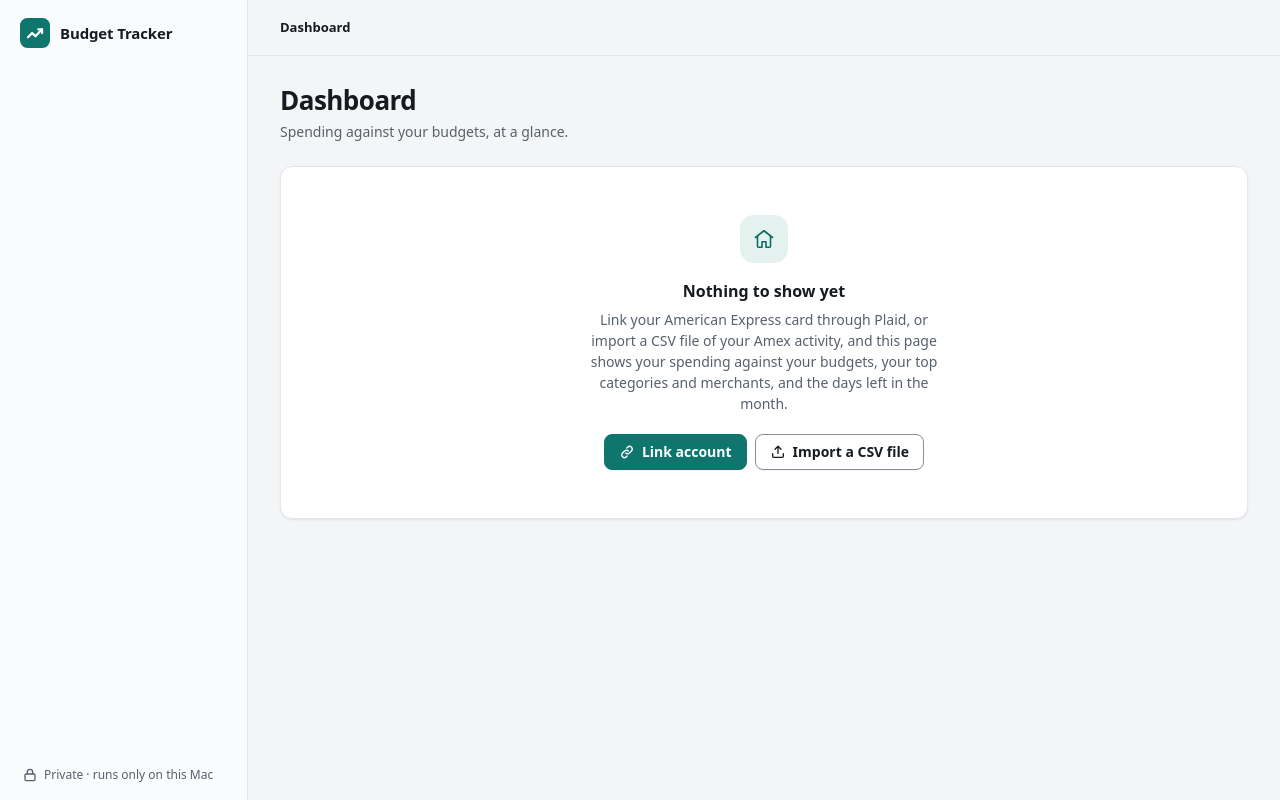
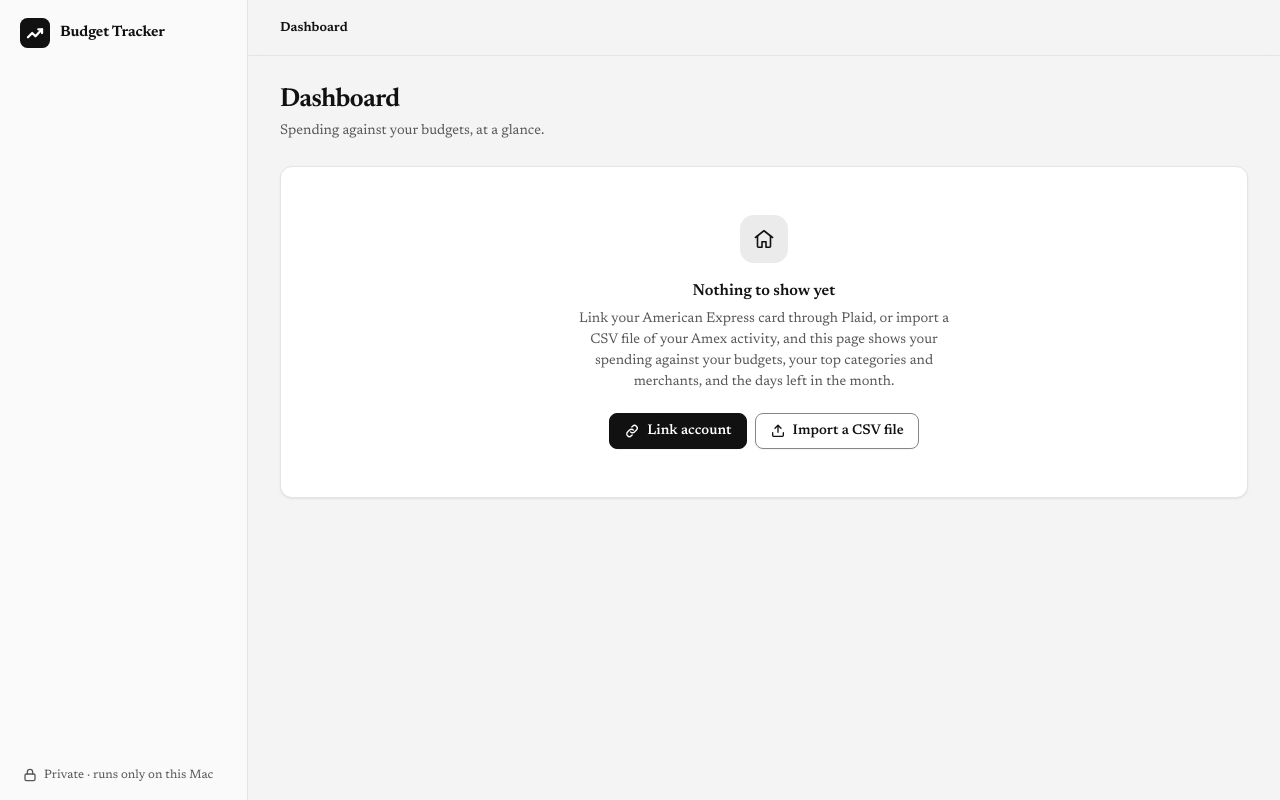
Before and after one commit to andrearaujokerry/budgetapp, a Python web app: template budgetapp/web/templates/dashboard/index.html in a window 1280 px wide. Run offline with Jinja, Linux system fonts and the light colour scheme; the template is opened without the code that fills it, so the values that code supplies are empty; some libraries are stand-ins or nearby versions.

Commit message:
New look: black, white and grey, set in Newsreader
The teal accent and the green, amber and blue status colours become ink and
greys: black on white, and white on black in dark mode. Red stays for over
budget, errors and Delete, and category colours stay in charts and category
dots. The text face is Newsreader, a variable serif vendored in static/vendor
(fontsource 5.3.0, SIL OFL), so the app still loads nothing from the internet.

- Links in running text get a thin underline, since they are now the same
  ink as the words around them.
- A switched-on switch's knob takes --accent-contrast, so it shows on the
  white accent in dark mode.
- Numbers use lining figures, and charts wait for the font before drawing
  (canvas text isn't redrawn when a font arrives).
- The favicon and logo turn black; the docs drop "green" and "web fonts".

Co-Authored-By: Claude Opus 5.5 <noreply@anthropic.com>

```diff
--- a/budgetapp/web/static/css/app.css
+++ b/budgetapp/web/static/css/app.css
@@ -1,69 +1,103 @@
 /* ==========================================================================
    Budget Tracker design system
-   1. Tokens   2. Base   3. Layout   4. Components   5. Utilities
-   6. Responsive   7. Motion, contrast, print
+   0. Fonts   1. Tokens   2. Base   3. Layout   4. Components
+   5. Utilities   6. Responsive   7. Motion, contrast, print
    The class vocabulary is documented in templates/components/README.md.
    ========================================================================== */
 
+/* 0. FONTS ================================================================ */
+
+/* Newsreader, the text face: vendored in static/vendor (VERSIONS.md; SIL Open Font
+   License 1.1). Each file is variable in weight and optical size, so small text gets
+   sturdier letters and headings finer ones. latin-ext covers accented merchant names; the
+   italic is latin only and used just for pending amounts, so it loads only where one shows. */
+@font-face {
+  font-family: "Newsreader";
+  font-style: normal;
+  font-weight: 200 800;
+  font-display: swap;
+  src: url("../vendor/newsreader-latin-ext-opsz-normal.woff2") format("woff2");
+  unicode-range: U+0100-02BA,U+02BD-02C5,U+02C7-02CC,U+02CE-02D7,U+02DD-02FF,U+0304,U+0308,U+0329,U+1D00-1DBF,U+1E00-1E9F,U+1EF2-1EFF,U+2020,U+20A0-20AB,U+20AD-20C0,U+2113,U+2C60-2C7F,U+A720-A7FF;
+}
+
+@font-face {
+  font-family: "Newsreader";
+  font-style: normal;
+  font-weight: 200 800;
+  font-display: swap;
+  src: url("../vendor/newsreader-latin-opsz-normal.woff2") format("woff2");
+  unicode-range: U+0000-00FF,U+0131,U+0152-0153,U+02BB-02BC,U+02C6,U+02DA,U+02DC,U+0304,U+0308,U+0329,U+2000-206F,U+20AC,U+2122,U+2191,U+2193,U+2212,U+2215,U+FEFF,U+FFFD;
+}
+
+@font-face {
+  font-family: "Newsreader";
+  font-style: italic;
+  font-weight: 200 800;
+  font-display: swap;
+  src: url("../vendor/newsreader-latin-opsz-italic.woff2") format("woff2");
+  unicode-range: U+0000-00FF,U+0131,U+0152-0153,U+02BB-02BC,U+02C6,U+02DA,U+02DC,U+0304,U+0308,U+0329,U+2000-206F,U+20AC,U+2122,U+2191,U+2193,U+2212,U+2215,U+FEFF,U+FFFD;
+}
+
 /* 1. TOKENS =============================================================== */
 
 :root {
   color-scheme: light dark;
 
   /* Surfaces */
-  --bg: #f4f5f7;
+  --bg: #f4f4f4;
   --surface: #ffffff;
   --surface-raised: #ffffff;
-  --surface-sunken: #f6f7f9;
-  --surface-hover: #f1f3f6;
-  --sidebar-bg: #fafbfc;
-  --border: #e3e6eb;
-  --border-strong: #cfd5dd;
+  --surface-sunken: #f7f7f7;
+  --surface-hover: #f1f1f1;
+  --sidebar-bg: #fafafa;
+  --border: #e4e4e4;
+  --border-strong: #cfcfcf;
   --control-bg: #ffffff;
-  --control-border: #848d99; /* fields and off switches: 3:1 on cards and the page (WCAG 1.4.11) */
-  --control-border-hover: #6f7885;
-  --track: #e8ebef;
-  --switch-off: #848d99;
-  --skeleton: #eceff3;
-  --skeleton-hi: #f7f8fa;
+  --control-border: #868686; /* fields and off switches: 3:1 on cards and the page (WCAG 1.4.11) */
+  --control-border-hover: #6e6e6e;
+  --track: #e8e8e8;
+  --switch-off: #868686;
+  --skeleton: #ededed;
+  --skeleton-hi: #f7f7f7;
   --scroll-fade: 40px;
 
   /* Text */
-  --text: #161b22;
-  --text-secondary: #39414d;
-  --text-muted: #57606d;
-  --text-faint: #646d7a;
-
-  /* Accent (deep teal) */
-  --accent: #0f766e;
-  --accent-hover: #0b5f58;
-  --accent-text: #0e6b64;
-  --accent-soft: #e4f2ef;
+  --text: #111111;
+  --text-secondary: #3b3b3b;
+  --text-muted: #585858;
+  --text-faint: #676767;
+
+  /* Accent: ink (black here, white in dark mode) */
+  --accent: #111111;
+  --accent-hover: #2e2e2e;
+  --accent-text: #111111;
+  --accent-soft: #ebebeb;
   --accent-contrast: #ffffff;
-  --focus: #0f766e;
-  --focus-ring: 0 0 0 3px rgb(15 118 110 / 0.2);
+  --focus: #111111;
+  --focus-ring: 0 0 0 3px rgb(17 17 17 / 0.2);
   --danger: #c4322c;
   --danger-hover: #a52823;
   --danger-contrast: #ffffff;
 
-  /* Status: fill (bars, dots), text, soft background, border */
-  --ok: #22a061;
-  --ok-text: #17703f;
-  --ok-soft: #e7f5ed;
-  --ok-border: #bfe4cd;
-  --warn: #e09c00;
-  --warn-text: #885000;
-  --warn-soft: #fdf3da;
-  --warn-border: #f1d58b;
+  /* Status: fill (bars, dots), text, soft background, border. Greys get darker as a budget
+     nears its limit (ok → warn); red is kept for over budget, errors and danger. */
+  --ok: #7a7a7a;
+  --ok-text: #3b3b3b;
+  --ok-soft: #f0f0f0;
+  --ok-border: #d9d9d9;
+  --warn: #262626;
+  --warn-text: #111111;
+  --warn-soft: #ebebeb;
+  --warn-border: #c9c9c9;
   --over: #d93d38;
   --over-text: #b0251f;
   --over-soft: #fdeeed;
   --over-border: #f4c3bf;
   --over-deep: #a3201b;
-  --info: #3b6fe0;
-  --info-text: #234fb3;
-  --info-soft: #ebf1fd;
-  --info-border: #c5d5f6;
+  --info: #6b6b6b;
+  --info-text: #3b3b3b;
+  --info-soft: #f2f2f2;
+  --info-border: #dcdcdc;
   --sandbox: #7a5ad6;
   --sandbox-text: #5a3bb4;
   --sandbox-soft: #f2eefc;
@@ -75,16 +109,17 @@
   --demo-border: #f5cfb0;
 
   /* Charts */
-  --chart-grid: #eceef1;
-  --chart-axis: #d3d8df;
-  --chart-other: #9aa3af;
-  --chart-accent: #0f766e;
-  --tooltip-bg: #1c222a;
-  --tooltip-text: #f5f6f8;
-
-  /* Categorical palette: fixed order, validated for colour-vision deficiency on
-     adjacent pairs (worst adjacent dE 9.1 light / 8.4 dark, OKLab x100). Slots 1-8
-     are the strongest set; past 8 series, fold the tail into "Other". */
+  --chart-grid: #ececec;
+  --chart-axis: #d4d4d4;
+  --chart-other: #b3b3b3;
+  --chart-accent: #111111;
+  --tooltip-bg: #111111;
+  --tooltip-text: #f5f5f5;
+
+  /* Categorical palette: the one place colour stays (charts and category dots). Fixed
+     order, validated for colour-vision deficiency on adjacent pairs (worst adjacent dE
+     9.1 light / 8.4 dark, OKLab x100). Slots 1-8 are the strongest set; past 8 series,
+     fold the tail into "Other". */
   --cat-1: #2a78d6;
   --cat-2: #eb6834;
   --cat-3: #1baf7a;
@@ -103,7 +138,7 @@
   --cat-16: #00897d;
 
   /* Type */
-  --font-sans: system-ui, -apple-system, "Segoe UI", Roboto, "Helvetica Neue", Arial, sans-serif;
+  --font-text: "Newsreader", "Iowan Old Style", Georgia, serif;
   --font-mono: ui-monospace, "SF Mono", SFMono-Regular, Menlo, Consolas, monospace;
   --fs-2xs: 0.6875rem;
   --fs-xs: 0.75rem;
@@ -140,10 +175,10 @@
   --radius-pill: 999px;
 
   /* Shadows */
-  --shadow-xs: 0 1px 1px rgb(16 24 40 / 0.04);
-  --shadow-sm: 0 1px 2px rgb(16 24 40 / 0.05), 0 1px 3px rgb(16 24 40 / 0.03);
-  --shadow-md: 0 2px 4px -1px rgb(16 24 40 / 0.06), 0 6px 16px -4px rgb(16 24 40 / 0.1);
-  --shadow-lg: 0 4px 8px -2px rgb(16 24 40 / 0.06), 0 20px 40px -8px rgb(16 24 40 / 0.2);
+  --shadow-xs: 0 1px 1px rgb(0 0 0 / 0.04);
+  --shadow-sm: 0 1px 2px rgb(0 0 0 / 0.05), 0 1px 3px rgb(0 0 0 / 0.03);
+  --shadow-md: 0 2px 4px -1px rgb(0 0 0 / 0.06), 0 6px 16px -4px rgb(0 0 0 / 0.1);
+  --shadow-lg: 0 4px 8px -2px rgb(0 0 0 / 0.06), 0 20px 40px -8px rgb(0 0 0 / 0.2);
   --dot-ring: inset 0 0 0 1px rgb(0 0 0 / 0.12);
 
   /* Layers */
@@ -289,8 +324,9 @@ html:has(.shell.has-envbar) {
 body {
   margin: 0;
   min-height: 100vh;
-  font-family: var(--font-sans);
+  font-family: var(--font-text);
   font-size: var(--fs-md);
+  font-variant-numeric: lining-nums; /* serif faces may default to old-style figures */
   line-height: var(--lh-normal);
   color: var(--text);
   background: var(--bg);
@@ -348,7 +397,7 @@ textarea {
 }
 
 ::selection {
-  background: rgb(15 118 110 / 0.22);
+  background: color-mix(in srgb, var(--text) 18%, transparent);
 }
 
 hr {
--- a/budgetapp/web/static/css/pages/budgets.css
+++ b/budgetapp/web/static/css/pages/budgets.css
@@ -29,7 +29,7 @@
   min-width: 7.5rem;
   padding: 0 var(--sp-1);
   font-weight: var(--fw-semibold);
-  font-variant-numeric: tabular-nums;
+  font-variant-numeric: lining-nums tabular-nums;
   white-space: nowrap;
 }
 
--- a/budgetapp/web/static/js/app.js
+++ b/budgetapp/web/static/js/app.js
@@ -628,7 +628,7 @@
       other: cssVar("--chart-other"),
       tooltipBg: cssVar("--tooltip-bg"),
       tooltipText: cssVar("--tooltip-text"),
-      font: cssVar("--font-sans") || "system-ui, sans-serif",
+      font: cssVar("--font-text") || "serif",
       series: series,
       named: {
         accent: cssVar("--chart-accent"),
@@ -1003,6 +1003,12 @@
     }
   }
 
+  // Canvas text isn't redrawn when a web font arrives, so charts wait for the text face.
+  function textFontReady() {
+    if (!doc.fonts || !doc.fonts.load) return Promise.resolve();
+    return doc.fonts.load("12px " + (cssVar("--font-text") || "serif")).catch(function () {});
+  }
+
   // Draw charts that are new or whose config changed; destroy charts whose
   // canvas left the page. force=true redraws everything (theme change).
   function renderCharts(force) {
@@ -1015,7 +1021,7 @@
     });
     var canvases = doc.querySelectorAll("canvas[data-chart]");
     if (!canvases.length) return;
-    ensureChartJs().then(function () {
+    Promise.all([ensureChartJs(), textFontReady()]).then(function () {
       forEach(canvases, function (canvas) {
         if (!canvas.isConnected) return;
         var chart = charts.get(canvas);
```
Also changed, not shown: other parts of budgetapp/web/static/css/app.css (+86 -72 lines), docs/ARCHITECTURE.md (+3 -2 lines), docs/going-live.md (+1 -1 lines), docs/reconnecting.md (+1 -1 lines), docs/security.md (+2 -2 lines), docs/setup.md (+1 -1 lines), tests/web/test_shell.py (+1 -0 lines), tests/web/test_ux_behaviour.py (+54 -5 lines), README.md, budgetapp/web/static/img/favicon.svg, budgetapp/web/static/vendor/newsreader-latin-ext-opsz-normal.woff2 (added), budgetapp/web/static/vendor/newsreader-latin-opsz-italic.woff2 (added), budgetapp/web/static/vendor/newsreader-latin-opsz-normal.woff2 (added), budgetapp/web/templates/components/README.md, 2 other files.
